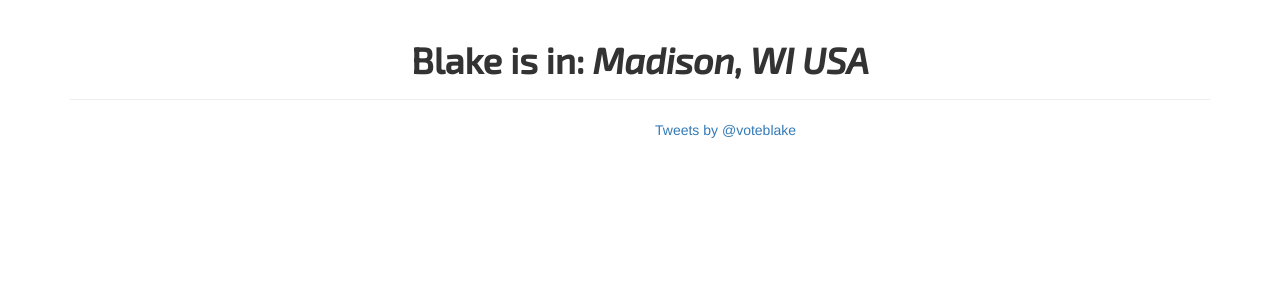
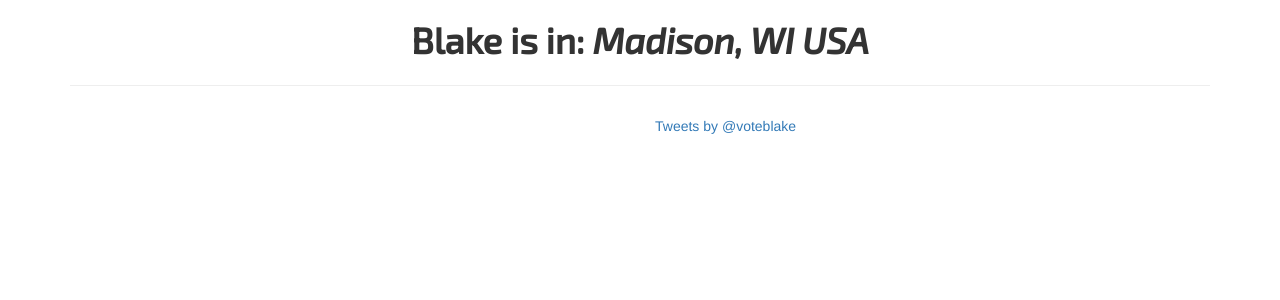
Before and after one commit to voteblake/wib, a Python web app: template app/templates/blog/posts.html in a window 1280 px wide. Shown: the top 300 px of the page. Run offline with Jinja, Linux system fonts and the light colour scheme; the template is opened without the code that fills it, so the values that code supplies are empty; some libraries are stand-ins or nearby versions.

Commit message:
header border and padding

```diff
--- a/app/static/blog.css
+++ b/app/static/blog.css
@@ -10,6 +10,12 @@
   color: #333;
 }
 
+.page-header {
+    margin-top: 20px;
+    margin-bottom: 30px;
+    padding-bottom: 15px;
+}
+
 .page-header h1 {
     text-align: center;
     font-family: 'Exo 2', sans-serif;
```
